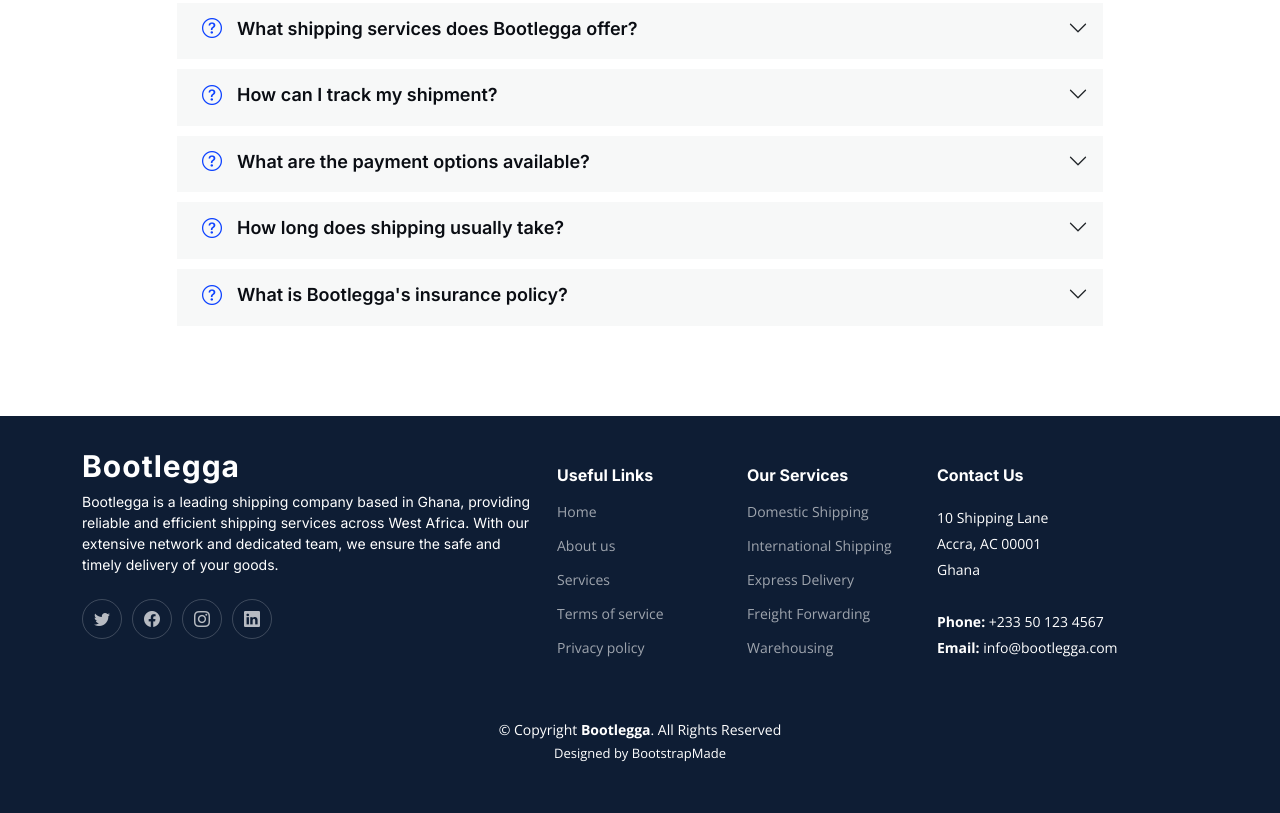
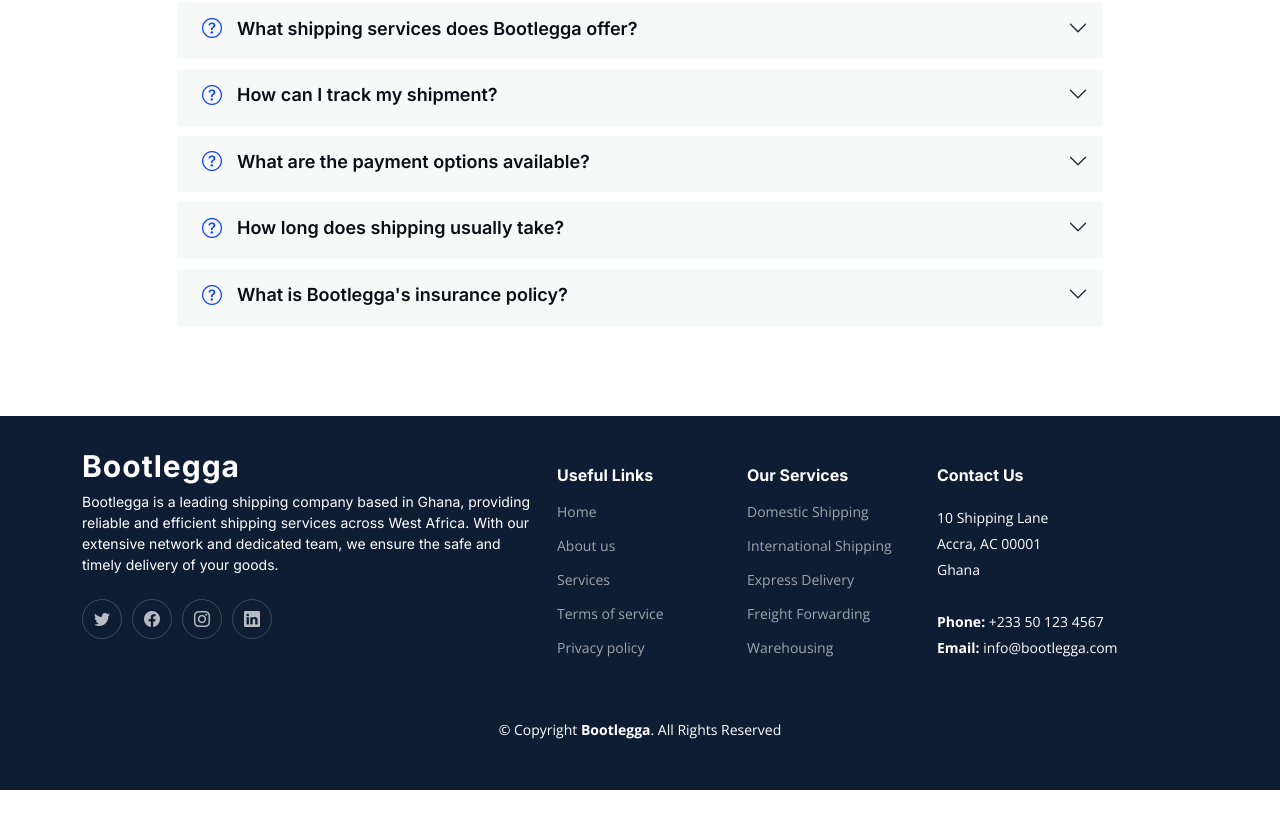
Before and after one commit to DicksonFirm/BootleggaGH.github.io, a plain HTML site: page index.html in a window 1280 px wide. Shown: the part 6537-7350 px from the top of the page. After the commit the page ends 7327 px from the top, so only its background shows below. Drawn offline with nearby package versions, Linux system fonts and the light colour scheme.

Commit message:
Removed credits

```diff
--- a/index.html
+++ b/index.html
@@ -117,7 +117,12 @@
             class="col-lg-6 order-2 order-lg-1 d-flex flex-column justify-content-center"
           >
             <h2 data-aos="fade-up">Your Lightning Fast Delivery Partner</h2>
-            <p data-aos="fade-up" data-aos-delay="100">At Bootlegga, we pride ourselves on providing the fastest, most reliable delivery services to meet your needs. Our state-of-the-art logistics network and dedicated team ensure your packages arrive at their destination with unparalleled speed and efficiency.
+            <p data-aos="fade-up" data-aos-delay="100">
+              At Bootlegga, we pride ourselves on providing the fastest, most
+              reliable delivery services to meet your needs. Our
+              state-of-the-art logistics network and dedicated team ensure your
+              packages arrive at their destination with unparalleled speed and
+              efficiency.
             </p>
 
             <form
@@ -1105,9 +1110,9 @@
           &copy; Copyright <strong><span>Bootlegga</span></strong
           >. All Rights Reserved
         </div>
-        <div class="credits">
+        <!-- <div class="credits">
           Designed by <a href="https://bootstrapmade.com/">BootstrapMade</a>
-        </div>
+        </div> -->
       </div>
     </footer>
     <!-- End Footer -->
```
